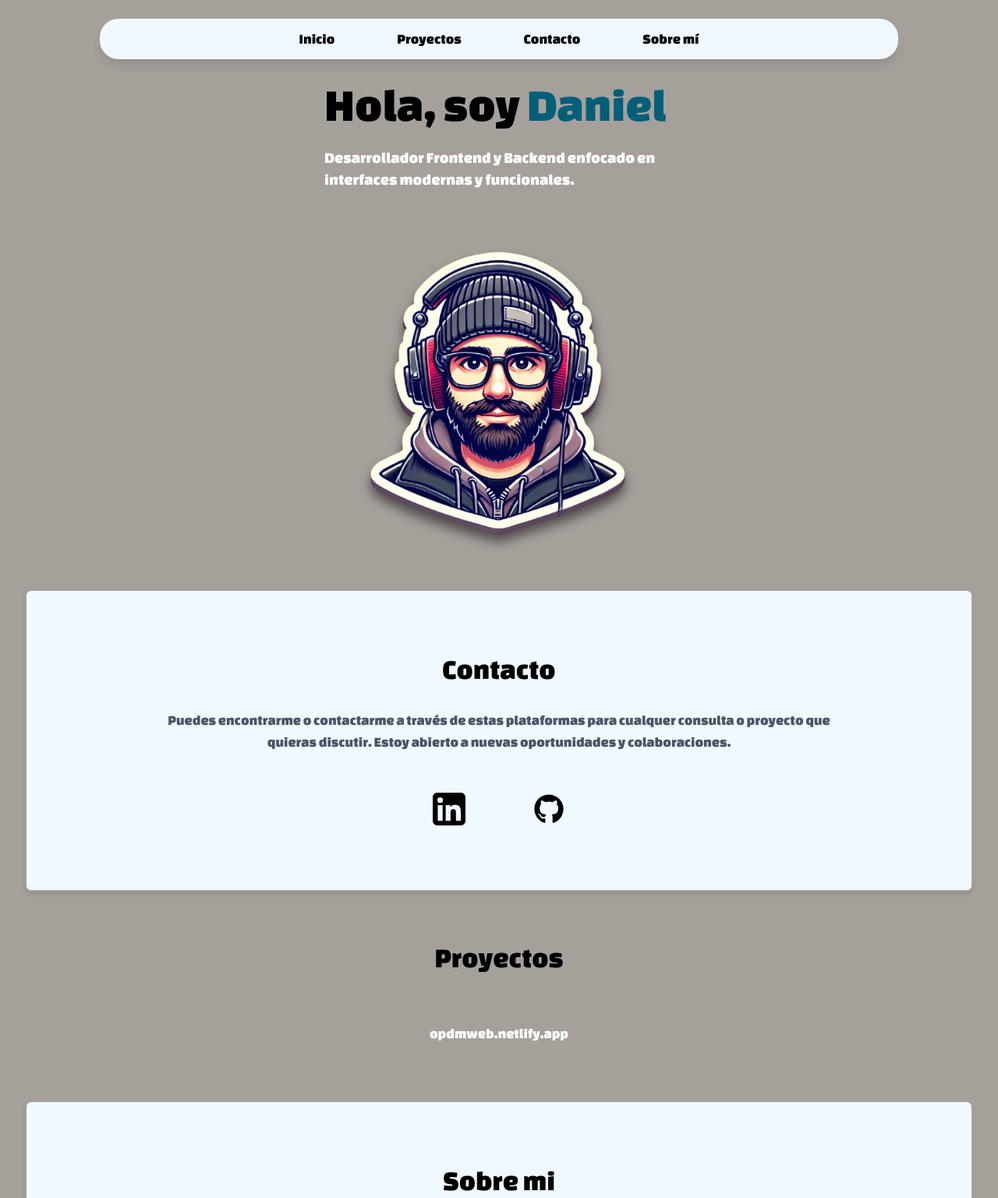
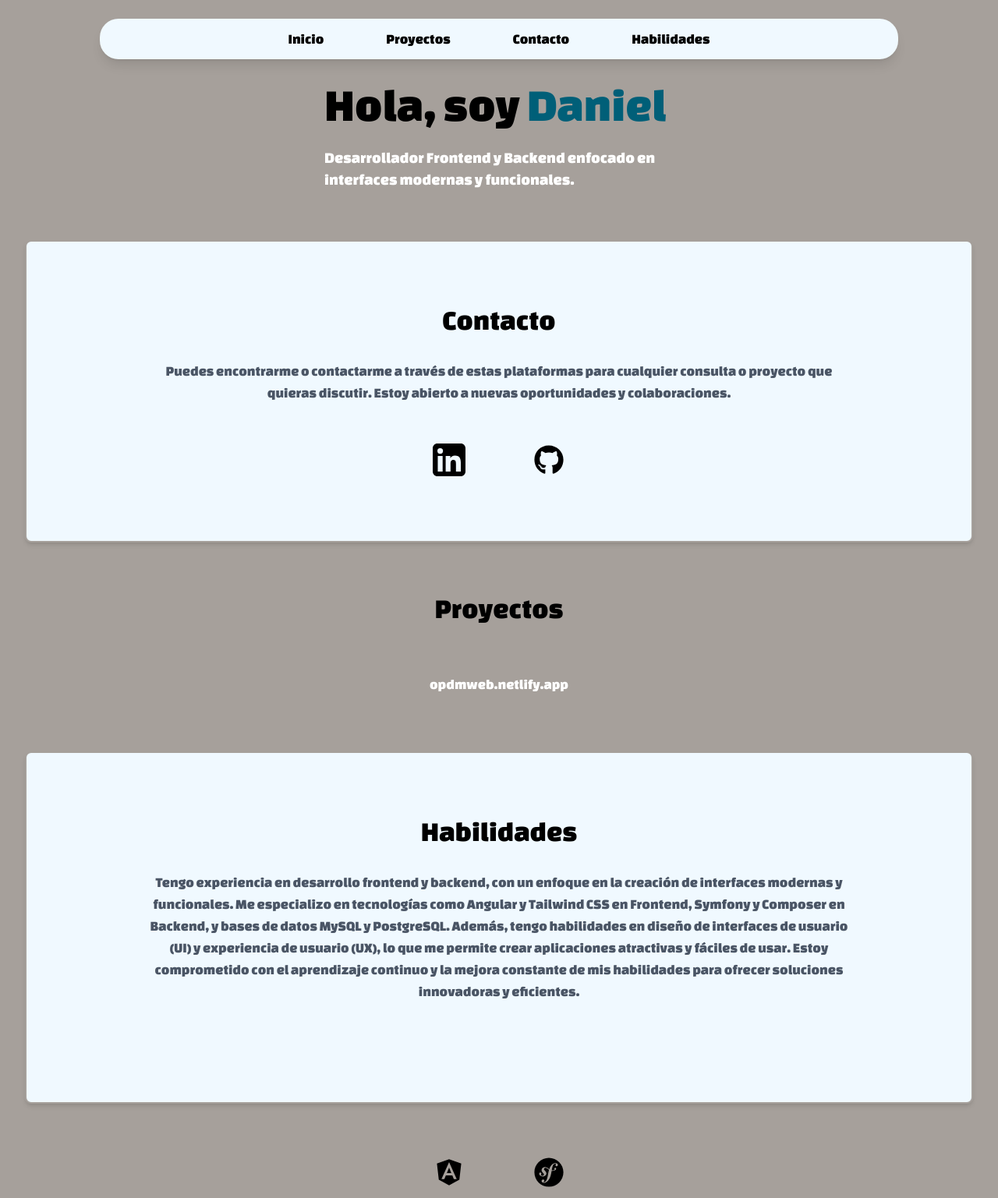
Before and after one commit to dani-ram/portfolio, a website built with Vite: page index.html in a window 1280 px wide. Shown: the top 1537 px of the page at 78% size. Built offline with nearby package versions, Linux system fonts and the light colour scheme; a web font is replaced by a local one.

Commit message:
updating portfolio

```diff
--- a/index.html
+++ b/index.html
@@ -21,7 +21,7 @@
         <li><a class="hover:bg-cyan-200 duration-300" href="#inicio">Inicio</a></li>
         <li><a class="hover:bg-cyan-200 duration-300" href="#proyectos">Proyectos</a></li>
         <li><a class="hover:bg-cyan-200 duration-300" href="#contacto">Contacto</a></li>
-        <li><a class="hover:bg-cyan-200 duration-300" href="#sobremi">Sobre mí</a></li>
+        <li><a class="hover:bg-cyan-200 duration-300" href="#habilidades">Habilidades</a></li>
 
     </ul>
   </nav>
@@ -38,10 +38,6 @@
     </p>
   </div>
 
-   <img src="./fondo1.png"
-   alt="Ilustracion"
-   class="w-72 md:w-96 object-contain transform transition hover:-translate-y-2
-   hover:scale-120 duration-400 drop-shadow-xl/50" />
 
 <section id="contacto" class="w-full flex justify-center bg-sky-50 py-20 rounded-lg border-stone-400
  border-solid border-2 shadow-md">
@@ -53,7 +49,7 @@
       </h2>
 
       <p class="text-gray-600 mb-12 text-lg">
-        Puedes encontrarme o contactarme a través de estas plataformas para cualquer consulta o proyecto que quieras discutir. Estoy abierto a nuevas oportunidades y colaboraciones.
+        Puedes encontrarme o contactarme a través de estas plataformas para cualquier consulta o proyecto que quieras discutir. Estoy abierto a nuevas oportunidades y colaboraciones.
         </p>
 
   <div class="flex justify-center gap-20">
@@ -100,15 +96,13 @@
 
     <div class="w-11/12 max-w-4xl text-center">
 
-      <h2 class="text-4xl mb-8 object-top">Sobre mi</h2>
+      <h2 class="text-4xl mb-8 object-top">Habilidades</h2>
 
       <p class=" text-gray-600 mb-12 text-lg">
-        Soy un desarrollador apasionado por la creación de soluciones tecnológicas innovadoras.
-        Mi objetivo es transformar ideas en aplicaciones web eficientes y atractivas que mejoren la experiencia del usuario.
-        Tengo experiencia en diversas tecnologías y siempre estoy buscando aprender y crecer en el campo del desarrollo web.
-        Si no he trabajado con la tecnología que necesitas, estoy dispuesto a aprender rápidamente para cumplir con los requisitos del proyecto.
-        He evolucionado mucho en el paso por las prácticas laborales y estoy emocionado por seguir creciendo profesionalmente.
-
+        Tengo experiencia en desarrollo frontend y backend, con un enfoque en la creación de interfaces modernas y funcionales.
+        Me especializo en tecnologías como Angular y Tailwind CSS en Frontend, Symfony y Composer en Backend, y bases de datos MySQL y PostgreSQL.
+        Además, tengo habilidades en diseño de interfaces de usuario (UI) y experiencia de usuario (UX), lo que me permite crear aplicaciones atractivas y fáciles de usar.
+        Estoy comprometido con el aprendizaje continuo y la mejora constante de mis habilidades para ofrecer soluciones innovadoras y eficientes.
       </p>
       </div>
     </section>
```
